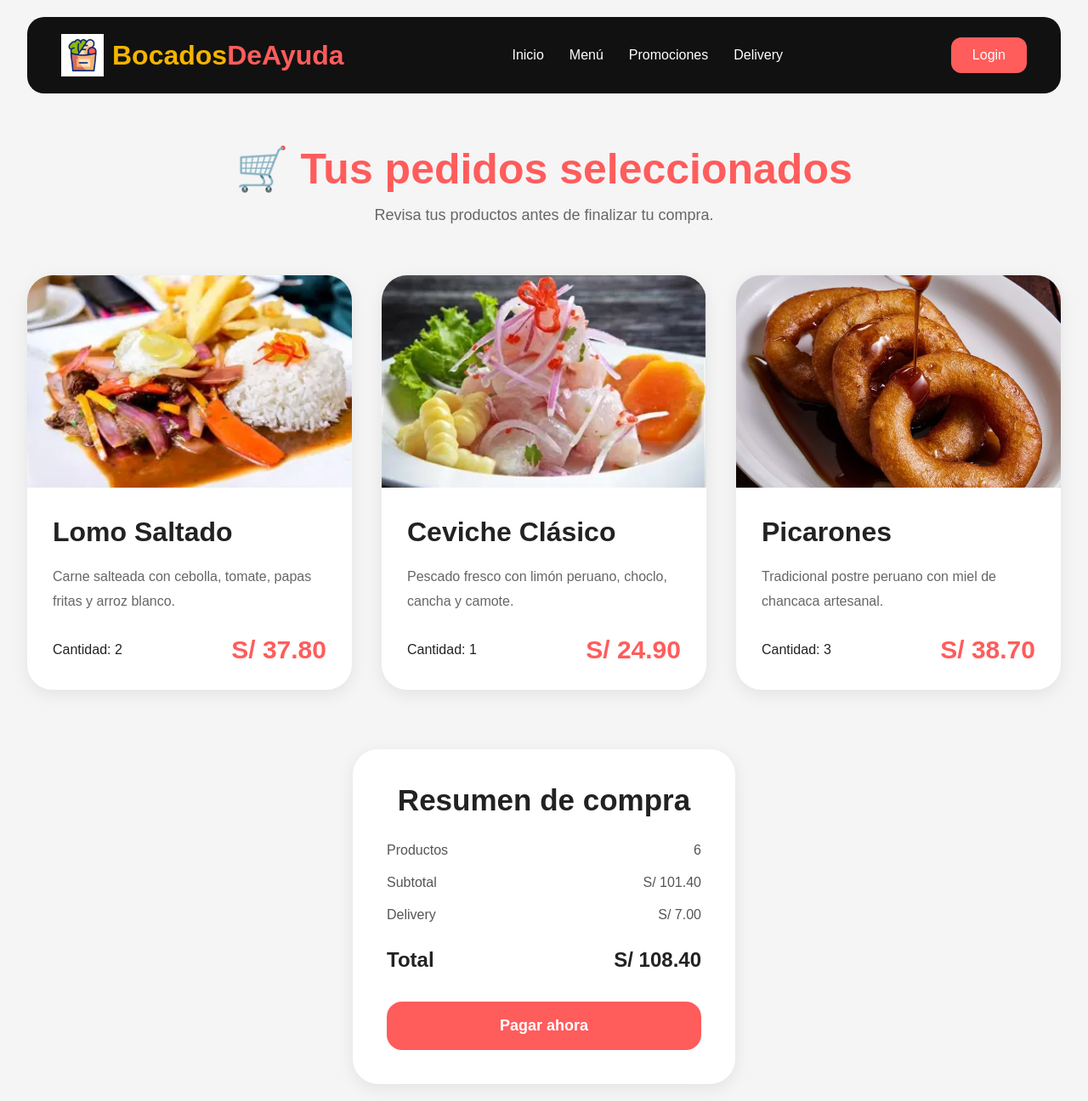
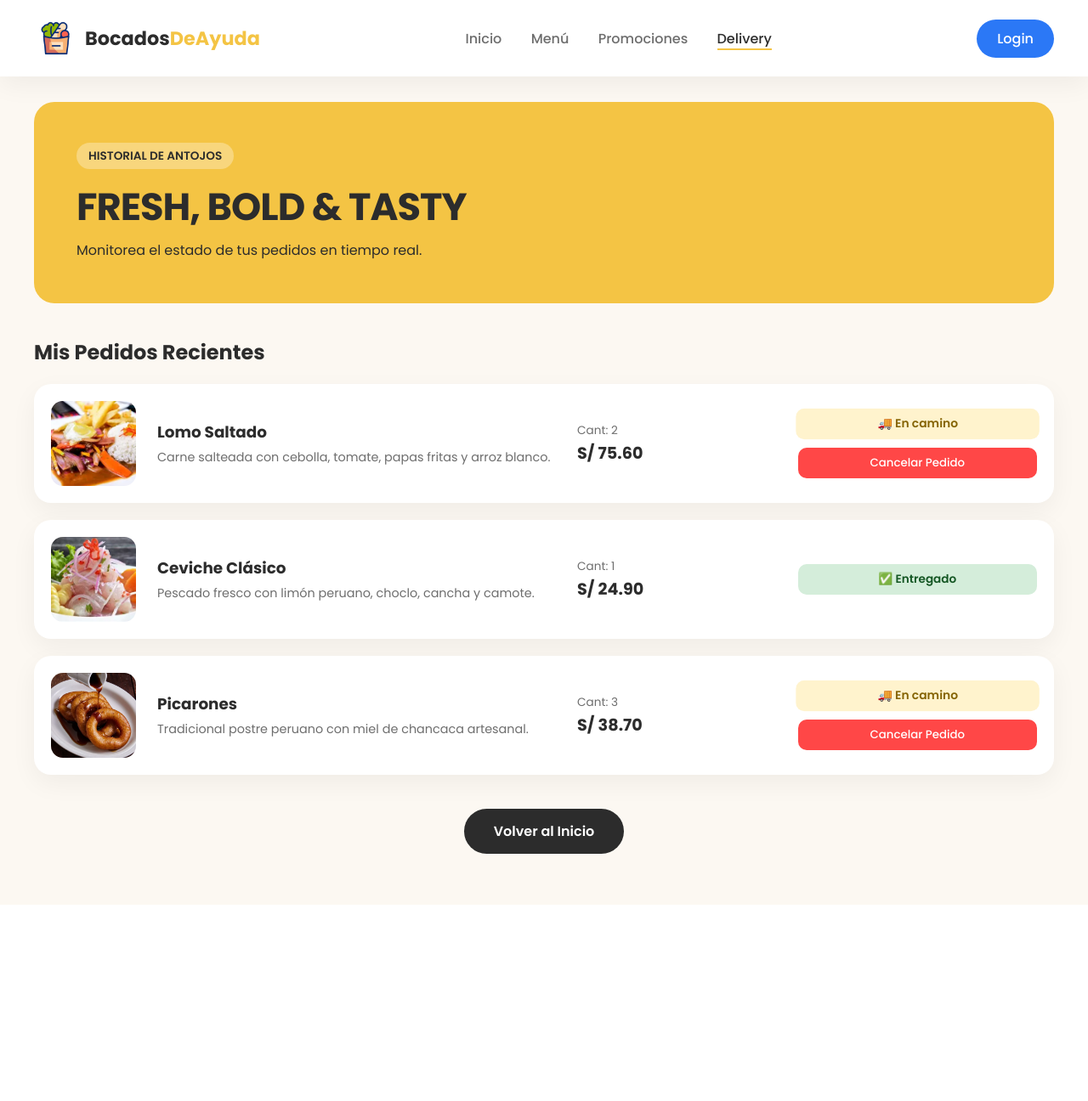
Before and after one commit to Galaxy7bluecosmic/Proyecto-Taller-de-dise-o-Web, a PHP site: page /pedidos.html in a window 1280 px wide. Shown: the whole page at 85% size. After the commit the page ends 1065 px from the top, so only its background shows below. Run offline with PHP 8.4, Linux system fonts and the light colour scheme.

Commit message:
pedidos arreglado ahora es un historial de pedidos

```diff
--- a/css/grid/grid-pedidos.css
+++ b/css/grid/grid-pedidos.css
@@ -1,23 +1,72 @@
-/* ===== PEDIDOS ===== */
+/* ---- GRID LAYOUT PARA HISTORIAL DE PEDIDOS ---- */
 
-.lista_pedidos{
-    display: grid;
-    grid-template-columns: repeat(3,1fr);
-    gap: 35px;
+.seccion_pedidos {
+    padding: 10px 40px 60px 40px;
+    animation: fadeInUp 0.8s ease-out;
 }
 
-/* ===== RESPONSIVE ===== */
+.titulo_lista {
+    font-size: 1.5rem;
+    margin-bottom: 20px;
+    font-weight: 700;
+}
 
-@media(max-width:1100px){
+/* El contenedor padre de la lista distribuye las tarjetas verticalmente con espacio uniforme */
+.lista_pedidos_grid {
+    display: grid;
+    grid-template-columns: 1fr;
+    gap: 20px;
+}
 
-    .lista_pedidos{
-        grid-template-columns: repeat(2,1fr);
+/* Cada tarjeta individual se convierte en un sub-grid de 4 columnas horizontales */
+.card_pedido {
+    display: grid;
+    grid-template-columns: 100px 2fr 1fr 1.2fr;
+    gap: 25px;
+    align-items: center;
+}
+
+/* Ajustes fijos para la miniatura de la imagen */
+.foto_comida {
+    width: 100px;
+    height: 100px;
+}
+
+/* ---- RESPONSIVIDAD (Media queries de Grid) ---- */
+@media (max-width: 850px) {
+    .card_pedido {
+        grid-template-columns: 100px 1fr;
+        gap: 15px;
+    }
+
+    /* En tablets empujamos los precios y estados a una nueva fila interna */
+    .valores_comida, .estado_pedido {
+        grid-column: span 2;
+        flex-direction: row;
+        justify-content: space-between;
+        align-items: center;
     }
 }
 
-@media(max-width:700px){
+@media (max-width: 480px) {
+    .header_principal {
+        flex-direction: column;
+        gap: 15px;
+        padding: 20px;
+    }
 
-    .lista_pedidos{
+    .card_pedido {
         grid-template-columns: 1fr;
+        text-align: center;
+    }
+
+    .foto_comida {
+        margin: 0 auto;
+    }
+
+    .valores_comida, .estado_pedido {
+        grid-column: span 1;
+        flex-direction: column;
+        gap: 10px;
     }
 }
--- a/css/pedidos.css
+++ b/css/pedidos.css
@@ -1,240 +1,253 @@
-/* ===== RESET ===== */
+/* ---- ESTILOS GENERALES Y VARIABLES ---- */
+:root {
+    --color-fondo: #fcf8f2;
+    --color-banner: #f4c444;
+    --color-texto-oscuro: #2c2c2c;
+    --color-texto-mutado: #6e6e6e;
+    --color-blanco: #ffffff;
+    --color-azul-btn: #2b78f6;
+    --color-azul-hover: #1a5ecb;
+    --color-rojo-coral: #ff4747;
+    --color-rojo-hover: #e03232;
+    --color-verde: #2ecc71;
+    --fuente-principal: 'Poppins', sans-serif;
+    --shadow-suave: 0 10px 30px rgba(0, 0, 0, 0.05);
+    --transition-rapida: all 0.3s cubic-bezier(0.25, 0.8, 0.25, 1);
+}
 
-*{
+* {
     margin: 0;
     padding: 0;
     box-sizing: border-box;
-    font-family: Arial, Helvetica, sans-serif;
 }
 
-body{
-    background: #f5f5f5;
-    color: #222;
+body {
+    font-family: var(--fuente-principal);
+    background-color: var(--color-fondo);
+    color: var(--color-texto-oscuro);
+    overflow-x: hidden;
 }
 
-/* ===== CONTENEDOR ===== */
-
-.contenedor_pedidos{
-    width: 95%;
-    max-width: 1450px;
-    margin: 20px auto;
+/* ---- ANIMACIONES GENERALES ---- */
+@keyframes fadeInUp {
+    from {
+        opacity: 0;
+        transform: translateY(20px);
+    }
+    to {
+        opacity: 1;
+        transform: translateY(0);
+    }
 }
 
-/* ===== HEADER ===== */
+@keyframes pulse {
+    0% { transform: scale(1); }
+    50% { transform: scale(1.03); }
+    100% { transform: scale(1); }
+}
 
-header{
-    background: #111;
+/* ---- HEADER ---- */
+.header_principal {
+    background-color: var(--color-blanco);
     padding: 20px 40px;
-    border-radius: 20px;
+    box-shadow: var(--shadow-suave);
     display: flex;
     justify-content: space-between;
     align-items: center;
 }
 
-.logo_link{
-    text-decoration: none;
-}
-
-.contenedor_logo{
+.contenedor_logo {
     display: flex;
     align-items: center;
     gap: 10px;
 }
 
-.contenedor_logo h1{
-    color: #f5b400;
+.logo_link {
+    text-decoration: none;
+    color: inherit;
 }
 
-.contenedor_logo span{
-    color: #ff5c5c;
+.contenedor_logo h1 {
+    font-size: 1.4rem;
+    font-weight: 700;
 }
 
-.menu_principal{
-    display: flex;
-    gap: 30px;
+.contenedor_logo span {
+    color: var(--color-banner);
 }
 
-.menu_principal a{
+.menu_principal a {
     text-decoration: none;
-    color: white;
-    transition: .3s;
+    color: var(--color-texto-mutado);
+    margin: 0 15px;
+    font-weight: 500;
+    transition: var(--transition-rapida);
 }
 
-.menu_principal a:hover{
-    color: #f5b400;
+.menu_principal a:hover, .menu_principal a.active {
+    color: var(--color-texto-oscuro);
+    border-bottom: 2px solid var(--color-banner);
 }
 
-/* ===== LOGIN ===== */
-
-.btn_login{
+.btn_login {
+    background-color: var(--color-azul-btn);
+    color: var(--color-blanco);
     text-decoration: none;
-    background: #ff5c5c;
-    color: white;
-    padding: 12px 25px;
-    border-radius: 12px;
-    transition: .3s;
+    padding: 10px 24px;
+    border-radius: 25px;
+    font-weight: 500;
+    transition: var(--transition-rapida);
 }
 
-.btn_login:hover{
-    transform: scale(1.05);
-    background: #f5b400;
+.btn_login:hover {
+    background-color: var(--color-azul-hover);
+    transform: translateY(-2px);
+    box-shadow: 0 5px 15px rgba(43, 120, 246, 0.3);
 }
 
-/* ===== TITULO ===== */
-
-.titulo_pedidos{
-    text-align: center;
-    margin: 60px 0;
+/* ---- BANNER / HERO ---- */
+.banner_titulo {
+    background-color: var(--color-banner);
+    margin: 30px 40px;
+    padding: 50px;
+    border-radius: 24px;
+    color: var(--color-texto-oscuro);
+    animation: fadeInUp 0.6s ease-out;
+    position: relative;
+    overflow: hidden;
 }
 
-.titulo_pedidos h2{
-    font-size: 50px;
-    color: #ff5c5c;
-    margin-bottom: 15px;
+.tag_fastfood {
+    background-color: rgba(255, 255, 255, 0.3);
+    padding: 6px 14px;
+    border-radius: 20px;
+    font-size: 0.85rem;
+    font-weight: 600;
+    text-transform: uppercase;
 }
 
-.titulo_pedidos p{
-    color: #666;
-    font-size: 18px;
+.banner_info h2 {
+    font-size: 2.8rem;
+    font-weight: 800;
+    margin: 15px 0 5px 0;
+    letter-spacing: -1px;
 }
 
-/* ===== CARD PEDIDOS ===== */
-
-.card_pedido{
-    background: white;
-    border-radius: 30px;
-    overflow: hidden;
-    box-shadow: 0px 5px 20px rgba(0,0,0,0.08);
-    transition: .3s;
+/* ---- TARJETAS DE PEDIDOS (ESTILOS INTERNOS) ---- */
+.card_pedido {
+    background-color: var(--color-blanco);
+    border-radius: 20px;
+    padding: 20px;
+    box-shadow: var(--shadow-suave);
+    transition: var(--transition-rapida);
 }
 
-.card_pedido:hover{
-    transform: translateY(-8px);
+.card_pedido:hover {
+    transform: translateY(-5px);
+    box-shadow: 0 15px 35px rgba(0, 0, 0, 0.08);
 }
 
-.card_pedido img{
+.foto_comida img {
     width: 100%;
-    height: 250px;
+    height: 100%;
     object-fit: cover;
+    border-radius: 14px;
 }
 
-.info_pedido{
-    padding: 30px;
+.info_comida h4 {
+    font-size: 1.15rem;
+    color: var(--color-texto-oscuro);
+    margin-bottom: 6px;
 }
 
-.info_pedido h3{
-    font-size: 32px;
-    margin-bottom: 20px;
+.info_comida p {
+    font-size: 0.9rem;
+    color: var(--color-texto-mutado);
+    line-height: 1.4;
 }
 
-.info_pedido p{
-    color: #666;
-    line-height: 1.8;
-}
-
-/* ===== DETALLE ===== */
-
-.detalle_pedido{
-    margin-top: 25px;
+.valores_comida {
     display: flex;
-    justify-content: space-between;
-    align-items: center;
-}
-
-.precio{
-    color: #ff5c5c;
-    font-size: 30px;
-    font-weight: bold;
-}
-
-/* ===== RESUMEN ===== */
-
-.resumen_compra{
-    margin-top: 70px;
-    display: flex;
+    flex-direction: column;
     justify-content: center;
 }
 
-.resumen_card{
-    background: white;
-    width: 450px;
-    padding: 40px;
-    border-radius: 30px;
-    box-shadow: 0px 5px 20px rgba(0,0,0,0.08);
+.valores_comida .cantidad {
+    font-size: 0.85rem;
+    color: var(--color-texto-mutado);
 }
 
-.resumen_card h3{
-    font-size: 35px;
-    margin-bottom: 30px;
+.valores_comida .precio_total {
+    font-size: 1.2rem;
+    font-weight: 700;
+    color: var(--color-texto-oscuro);
+    margin-top: 2px;
+}
+
+/* ---- ESTADOS Y BADGES ---- */
+.estado_pedido {
+    display: flex;
+    flex-direction: column;
+    justify-content: center;
+    gap: 10px;
+}
+
+.status {
+    padding: 8px 12px;
+    border-radius: 10px;
+    font-size: 0.85rem;
+    font-weight: 600;
     text-align: center;
 }
 
-.fila_resumen{
-    display: flex;
-    justify-content: space-between;
-    margin-bottom: 20px;
-    color: #555;
+.badge_camino {
+    background-color: #fff3cd;
+    color: #856404;
+    animation: pulse 2s infinite ease-in-out;
 }
 
-.total{
-    font-size: 24px;
-    font-weight: bold;
-    color: #222;
-    margin-top: 30px;
+.badge_entregado {
+    background-color: #d4edda;
+    color: #155724;
 }
 
-/* ===== BOTON PAGAR ===== */
-
-.btn_pagar{
-    margin-top: 35px;
-    display: block;
-    text-align: center;
-    text-decoration: none;
-    background: #ff5c5c;
-    color: white;
-    padding: 18px;
-    border-radius: 18px;
-    font-size: 18px;
-    font-weight: bold;
-    transition: .3s;
+/* ---- BOTONES DE ACCIÓN Y ANIMACIONES ---- */
+.btn_cancelar {
+    background-color: var(--color-rojo-coral);
+    color: var(--color-blanco);
+    border: none;
+    padding: 8px 12px;
+    border-radius: 10px;
+    font-family: var(--fuente-principal);
+    font-weight: 500;
+    cursor: pointer;
+    transition: var(--transition-rapida);
 }
 
-.btn_pagar:hover{
-    background: #f5b400;
+.btn_cancelar:hover {
+    background-color: var(--color-rojo-hover);
     transform: scale(1.03);
 }
 
-/* ===== ANIMACIONES BOTONES ===== */
-
-button,
-a{
-    transition: .3s;
+.contenedor_volver {
+    margin-top: 40px;
+    text-align: center;
 }
 
-button:hover,
-a:hover{
-    transform: translateY(-3px);
+.btn_volver {
+    display: inline-block;
+    background-color: var(--color-texto-oscuro);
+    color: var(--color-blanco);
+    text-decoration: none;
+    padding: 14px 35px;
+    border-radius: 30px;
+    font-weight: 600;
+    transition: var(--transition-rapida);
 }
 
-/* ===== RESPONSIVE ===== */
-
-@media(max-width:900px){
-
-    header{
-        flex-direction: column;
-        gap: 20px;
-    }
-
-    .menu_principal{
-        flex-wrap: wrap;
-        justify-content: center;
-    }
-
-    .titulo_pedidos h2{
-        font-size: 38px;
-    }
-
-    .resumen_card{
-        width: 100%;
-    }
+.btn_volver:hover {
+    background-color: var(--color-banner);
+    color: var(--color-texto-oscuro);
+    transform: translateY(-3px);
+    box-shadow: 0 8px 20px rgba(244, 196, 68, 0.4);
 }
--- a/pedidos.html
+++ b/pedidos.html
@@ -1,233 +1,105 @@
 <!DOCTYPE html>
 <html lang="es">
-
 <head>
-
     <meta charset="UTF-8">
-
     <meta name="viewport" content="width=device-width, initial-scale=1.0">
-
     <title>Pedidos | BocadosDeAyuda</title>
-
+    <link href="https://fonts.googleapis.com/css2?family=Poppins:wght@400;500;600;700&display=swap" rel="stylesheet">
     <link rel="stylesheet" href="css/pedidos.css">
-
     <link rel="stylesheet" href="css/grid/grid-pedidos.css">
-
 </head>
-
 <body>
 
     <div class="contenedor_pedidos">
-
-        <!-- HEADER -->
-
-        <header>
-
+        <header class="header_principal">
             <a href="index.html" class="logo_link">
-
                 <div class="contenedor_logo">
-
-                    <img src="img/tienda-de-comestibles.gif" width="50">
-
+                    <img src="img/tienda-de-comestibles.gif" width="50" alt="Logo">
                     <h1>Bocados<span>DeAyuda</span></h1>
-
                 </div>
-
             </a>
-
             <nav class="menu_principal">
-
                 <a href="index.html">Inicio</a>
-
                 <a href="menu.html">Menú</a>
-
                 <a href="promociones.html">Promociones</a>
-
-                <a href="form_pedidos.html">Delivery</a>
-
+                <a href="form_pedidos.html" class="active">Delivery</a>
             </nav>
-
-            <a href="login.html" class="btn_login">
-
-                Login
-
-            </a>
-
+            <a href="login.html" class="btn_login">Login</a>
         </header>
 
-        <!-- TITULO -->
-
-        <section class="titulo_pedidos">
-
-            <h2>
-                🛒 Tus pedidos seleccionados
-            </h2>
-
-            <p>
-                Revisa tus productos antes de finalizar tu compra.
-            </p>
-
+        <section class="banner_titulo">
+            <div class="banner_info">
+                <span class="tag_fastfood">Historial de Antojos</span>
+                <h2>FRESH, BOLD & TASTY</h2>
+                <p>Monitorea el estado de tus pedidos en tiempo real.</p>
+            </div>
         </section>
 
-        <!-- PEDIDOS -->
+        <main class="seccion_pedidos">
+            <h3 class="titulo_lista">Mis Pedidos Recientes</h3>
 
-        <section class="lista_pedidos">
+            <div class="lista_pedidos_grid">
 
-            <!-- CARD -->
+                <article class="card_pedido en_camino">
+                    <div class="foto_comida">
+                        <img src="img/lomoSaltado.webp" alt="Lomo Saltado">
+                    </div>
+                    <div class="info_comida">
+                        <h4>Lomo Saltado</h4>
+                        <p>Carne salteada con cebolla, tomate, papas fritas y arroz blanco.</p>
+                    </div>
+                    <div class="valores_comida">
+                        <span class="cantidad">Cant: 2</span>
+                        <span class="precio_total">S/ 75.60</span>
+                    </div>
+                    <div class="estado_pedido">
+                        <span class="status badge_camino">🚚 En camino</span>
+                        <button class="btn_cancelar">Cancelar Pedido</button>
+                    </div>
+                </article>
 
-            <article class="card_pedido">
+                <article class="card_pedido entregado">
+                    <div class="foto_comida">
+                        <img src="img/ceviche.webp" alt="Ceviche Clásico">
+                    </div>
+                    <div class="info_comida">
+                        <h4>Ceviche Clásico</h4>
+                        <p>Pescado fresco con limón peruano, choclo, cancha y camote.</p>
+                    </div>
+                    <div class="valores_comida">
+                        <span class="cantidad">Cant: 1</span>
+                        <span class="precio_total">S/ 24.90</span>
+                    </div>
+                    <div class="estado_pedido">
+                        <span class="status badge_entregado">✅ Entregado</span>
+                    </div>
+                </article>
 
-                <img src="img/lomoSaltado.webp" alt="Lomo Saltado">
-
-                <div class="info_pedido">
-
-                    <h3>
-                        Lomo Saltado
-                    </h3>
-
-                    <p>
-                        Carne salteada con cebolla, tomate,
-                        papas fritas y arroz blanco.
-                    </p>
-
-                    <div class="detalle_pedido">
-
-                        <span>
-                            Cantidad: 2
-                        </span>
-
-                        <span class="precio">
-                            S/ 37.80
-                        </span>
-
+                <article class="card_pedido en_camino">
+                    <div class="foto_comida">
+                        <img src="img/picarones.jpg" alt="Picarones">
                     </div>
-
-                </div>
-
-            </article>
-
-            <!-- CARD -->
-
-            <article class="card_pedido">
-
-                <img src="img/ceviche.webp" alt="Ceviche">
-
-                <div class="info_pedido">
-
-                    <h3>
-                        Ceviche Clásico
-                    </h3>
-
-                    <p>
-                        Pescado fresco con limón peruano,
-                        choclo, cancha y camote.
-                    </p>
-
-                    <div class="detalle_pedido">
-
-                        <span>
-                            Cantidad: 1
-                        </span>
-
-                        <span class="precio">
-                            S/ 24.90
-                        </span>
-
+                    <div class="info_comida">
+                        <h4>Picarones</h4>
+                        <p>Tradicional postre peruano con miel de chancaca artesanal.</p>
                     </div>
-
-                </div>
-
-            </article>
-
-            <!-- CARD -->
-
-            <article class="card_pedido">
-
-                <img src="img/picarones.jpg" alt="Picarones">
-
-                <div class="info_pedido">
-
-                    <h3>
-                        Picarones
-                    </h3>
-
-                    <p>
-                        Tradicional postre peruano con miel
-                        de chancaca artesanal.
-                    </p>
-
-                    <div class="detalle_pedido">
-
-                        <span>
-                            Cantidad: 3
-                        </span>
-
-                        <span class="precio">
-                            S/ 38.70
-                        </span>
-
+                    <div class="valores_comida">
+                        <span class="cantidad">Cant: 3</span>
+                        <span class="precio_total">S/ 38.70</span>
                     </div>
-
-                </div>
-
-            </article>
-
-        </section>
-
-        <!-- RESUMEN -->
-
-        <section class="resumen_compra">
-
-            <div class="resumen_card">
-
-                <h3>
-                    Resumen de compra
-                </h3>
-
-                <div class="fila_resumen">
-
-                    <p>Productos</p>
-
-                    <span>6</span>
-
-                </div>
-
-                <div class="fila_resumen">
-
-                    <p>Subtotal</p>
-
-                    <span>S/ 101.40</span>
-
-                </div>
-
-                <div class="fila_resumen">
-
-                    <p>Delivery</p>
-
-                    <span>S/ 7.00</span>
-
-                </div>
-
-                <div class="fila_resumen total">
-
-                    <p>Total</p>
-
-                    <span>S/ 108.40</span>
-
-                </div>
-
-                <a href="Pago.html" class="btn_pagar">
-
-                    Pagar ahora
-
-                </a>
+                    <div class="estado_pedido">
+                        <span class="status badge_camino">🚚 En camino</span>
+                        <button class="btn_cancelar">Cancelar Pedido</button>
+                    </div>
+                </article>
 
             </div>
 
-        </section>
-
+            <div class="contenedor_volver">
+                <a href="index.html" class="btn_volver">Volver al Inicio</a>
+            </div>
+        </main>
     </div>
 
 </body>
-
 </html>
```
